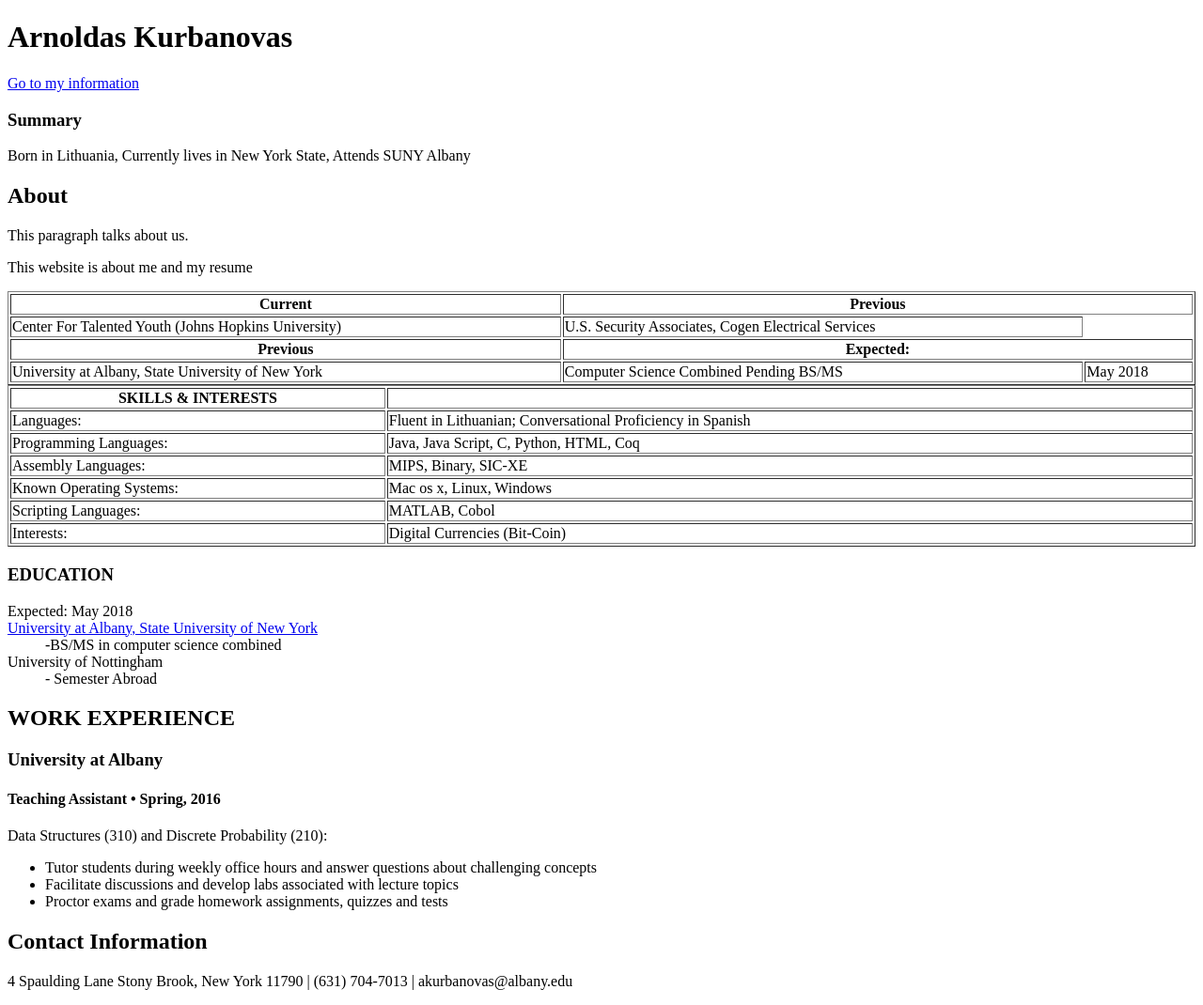
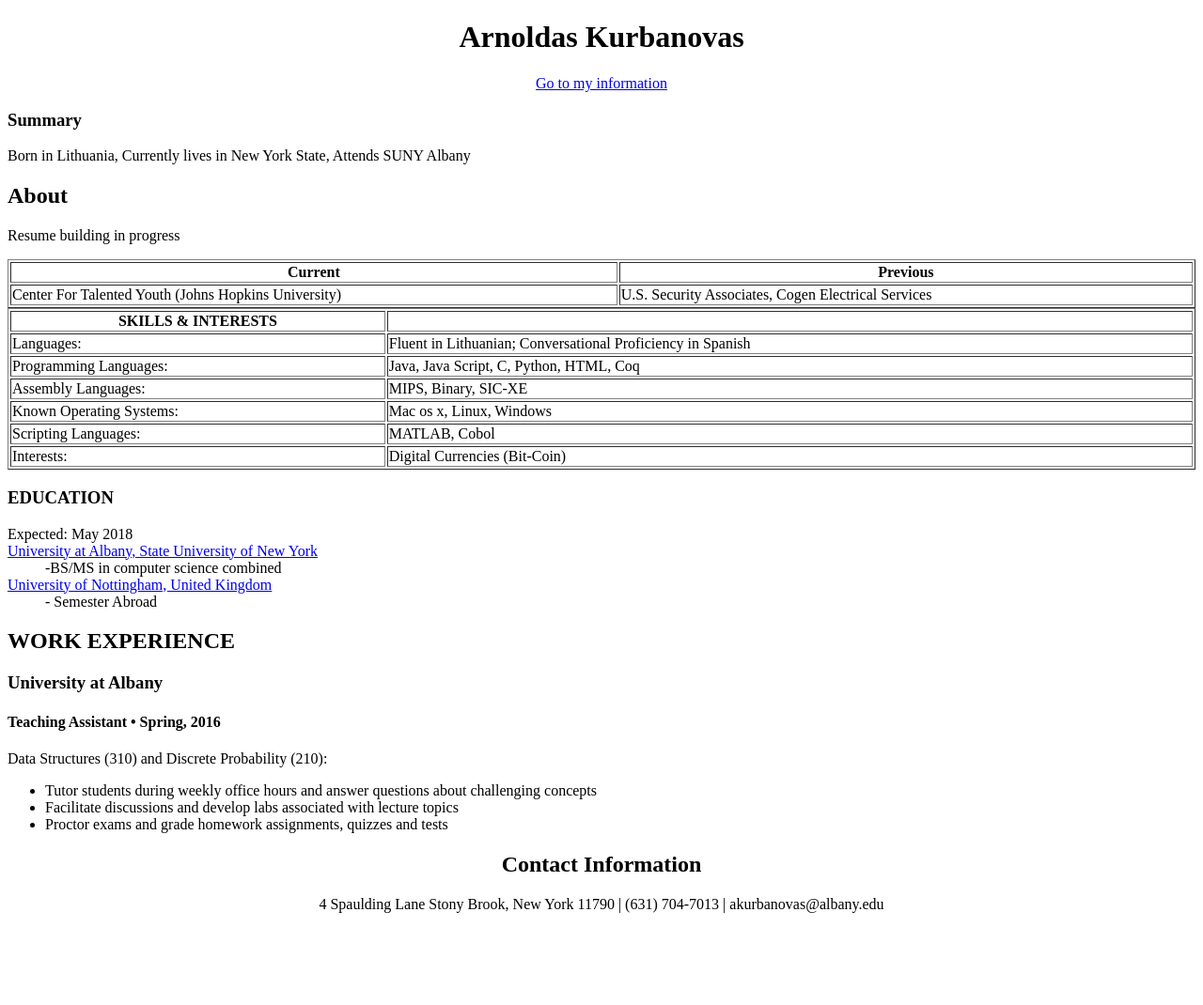
Before and after one commit to arnoldas500/INF201, a plain HTML site: page assignment1.html in a window 1280 px wide. Shown: the whole page at 94% size. After the commit the page ends 988 px from the top, so only its background shows below. Drawn offline with Linux system fonts and the light colour scheme.

Commit message:
centeringDone

```diff
--- a/assignment1.html
+++ b/assignment1.html
@@ -8,15 +8,15 @@
 </head>
 
 <body>
-	<h1>Arnoldas Kurbanovas</h1>
-	<p><a href="#contact">Go to my information</a></p>
+	<h1 align="center">Arnoldas Kurbanovas</h1>
+	<p align="center"><a href="#contact">Go to my information</a></p>
 	<h3>Summary</h3>
 	<p>Born in Lithuania,
 	Currently lives in New York State,
 	Attends SUNY Albany</p>
 	<h2>About</h2>
-	<p>This paragraph talks about us.</p>
-	<p>This website is about me and my resume</p>
+	<p></p>
+	<p>Resume building in progress</p>
 	<p></p>
 
 	<!--<p>This is a table using columns:</p>-->
@@ -30,7 +30,7 @@
     <td>U.S. Security Associates, Cogen Electrical Services</td>
     <!--<td>May 2018</td>-->
   </tr>
-
+  <!--
   <tr>
     <th>Previous</th>
     <th colspan="2">Expected:</th>
@@ -40,7 +40,7 @@
     <td>Computer Science Combined Pending BS/MS</td>
     <td>May 2018</td>
   </tr>
-
+  -->
   <!--<p>This is a table using rows</p>-->
   <table style="width:100%" border="1">
   <caption></caption>
@@ -86,7 +86,9 @@
   <!--<a href="http://www.albany.edu/">University at Albany, State University of New York</a>-->
   <a href="http://www.albany.edu/" target="_blank">University at Albany, State University of New York</a>
   <dd>-BS/MS in computer science combined</dd>
-  <dt>University of Nottingham</dt>
+  <!--<dt>University of Nottingham</dt>
+  http://www.nottingham.ac.uk/-->
+  <a href="http://www.nottingham.ac.uk/" target="_blank">University of Nottingham, United Kingdom</a>
   <dd>- Semester Abroad</dd>
 </dl>
 
@@ -94,7 +96,7 @@
 it takes you from a specific spot of the page to another location of the page.
 -->
 
-<header class="section-header">
+	<header>
           <h2>WORK EXPERIENCE</h2>
         </header>
 
@@ -121,15 +123,8 @@ there is no need to have responsibilities going down in order -->
 
 
 
-
-
-
-
-<h2><a name="contact">Contact Information</a></h2>
-<p>4 Spaulding Lane Stony Brook, New York 11790 | (631) 704-7013 | akurbanovas@albany.edu</p>
-
-
-
+<h2 align="center"><a name="contact">Contact Information</a></h2>
+<p align="center">4 Spaulding Lane Stony Brook, New York 11790 | (631) 704-7013 | akurbanovas@albany.edu</p>
 
 
 </body>
```
